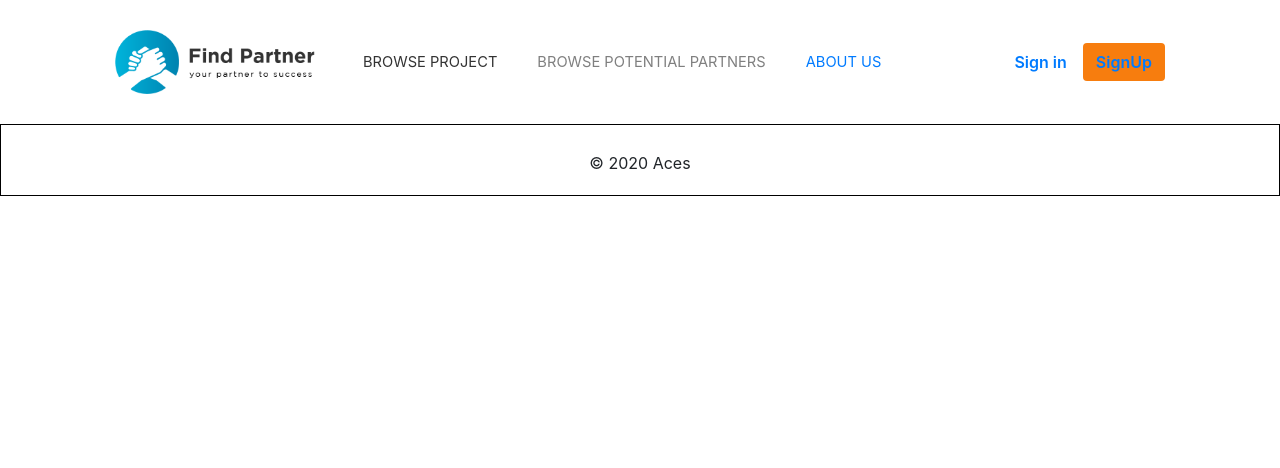
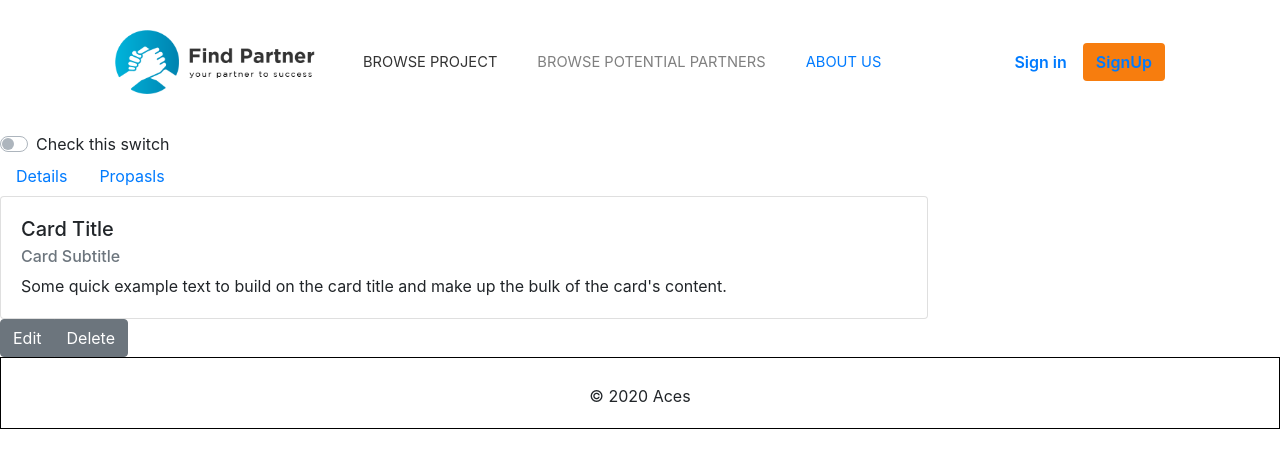
Before and after one commit to aces-developers/findPartner-Front, a React (Create React App) app: page /project in a window 1280 px wide. Shown: the top 468 px of the page. Built offline with nearby package versions, Linux system fonts and the light colour scheme.

Commit message:
detailed project owner

```diff
--- a/src/App.js
+++ b/src/App.js
@@ -19,9 +19,12 @@ import CompleteSignup from './Component/accountInfo/accountInfo'
 import AboutUs from './Component/about/about'
 import Footer from './Component/footer/footer'
 import Dashboard from './Component/dashboard/dashboard'
+import DetailedProject from './Component/detailedProject-owner/detailedProject'
 
 import {setAccount} from "./store/users/users.store"
 import useBeforeFirstRender from '../src/hooks/componentWillMount'
+import detailedProject from "./Component/detailedProject-owner/detailedProject";
+
 
 const MyComponent = () => {
   const dispatch = useDispatch();
@@ -104,6 +107,7 @@ function AppWrapper() {
             <Route path="/SignUp" component={SignUp} />
             <Route path="/Regisration" component={CompleteSignup} />
             <Route path="/AboutUs" component={AboutUs} />
+            <Route path="/project" component={detailedProject} />
 
           </Switch>
           <Footer/>
--- /dev/null
+++ b/src/Component/detailedProject-owner/detailedProject.js
@@ -0,0 +1,62 @@
+import React, { useEffect, useState } from 'react'
+import { connect, useDispatch } from 'react-redux'
+import { Nav,Form } from "react-bootstrap"
+import { Details } from "./details"
+import { Propsals } from './propsals'
+
+
+
+export const DetailedProject = (props) => {
+
+    function Page() {
+        if (view) {
+            return <Details />
+        }
+        else {
+            return <Propsals />
+        }
+    }
+
+    const [view, setview] = useState(true)
+    const openDetails = () => { setview(true) }
+    const openProposals = () => { setview(false) }
+    return (
+        <>
+            <h2>{props.match.params.id}</h2>
+            <Form>
+                <Form.Check
+                    type="switch"
+                    id="custom-switch"
+                    label="Check this switch"
+                />
+            </Form>
+            <Nav variant="pills" defaultActiveKey="/home">
+                <Nav.Item>
+                    <Nav.Link onClick={openDetails}>Details</Nav.Link>
+                </Nav.Item>
+                <Nav.Item>
+                    <Nav.Link onClick={openProposals}>Propasls</Nav.Link>
+                </Nav.Item>
+                {/* <Nav.Item>
+                    <Nav.Link eventKey="disabled" disabled>
+                        Disabled
+                  </Nav.Link>
+                </Nav.Item> */}
+            </Nav>
+
+
+            <Page />
+        </>
+    )
+}
+
+
+
+const mapStateToProps = (state) => ({
+    details: state.projects.projectDetails,
+
+})
+
+
+
+export default connect(mapStateToProps)(DetailedProject)
--- /dev/null
+++ b/src/Component/detailedProject-owner/details.js
@@ -0,0 +1,34 @@
+import React, { Component } from 'react'
+import { Button,Card,ButtonGroup } from 'react-bootstrap'
+import { connect, useDispatch } from 'react-redux'
+
+
+export const Details = () => {
+    return (
+        <><Card style={{ width: '58rem' }}>
+            <Card.Body>
+                <Card.Title>Card Title</Card.Title>
+                <Card.Subtitle className="mb-2 text-muted">Card Subtitle</Card.Subtitle>
+                <Card.Text>
+                    Some quick example text to build on the card title and make up the bulk of
+                    the card's content.
+          </Card.Text>
+
+            </Card.Body>
+        </Card>
+            <ButtonGroup aria-label="Basic example">
+                <Button variant="secondary">Edit</Button>
+                <Button variant="secondary">Delete</Button>
+            </ButtonGroup>
+        </>
+    )
+}
+
+const mapStateToProps = (state) => ({
+    details: state.projects.projectDetails,
+
+})
+
+
+
+export default connect(mapStateToProps)(Details)
--- /dev/null
+++ b/src/Component/detailedProject-owner/propsals.js
@@ -0,0 +1,29 @@
+import React, { Component } from 'react'
+import { Card } from 'react-bootstrap'
+import { connect, useDispatch } from 'react-redux'
+
+
+export const Propsals = () => {
+    return (
+        <><Card style={{ width: '18rem' }}>
+            <Card.Body>
+                <Card.Title>Card Title</Card.Title>
+                <Card.Subtitle className="mb-2 text-muted">Card Subtitle</Card.Subtitle>
+                <Card.Text>
+                    Some quick example text to build on the card title and make up the bulk of
+                    the card's content.
+          </Card.Text>
+            </Card.Body>
+        </Card>
+
+        </>
+    )
+}
+
+const mapStateToProps = (state) => ({
+
+})
+
+
+
+export default connect(mapStateToProps)(Propsals)
--- a/src/Component/projects/p-Card.js
+++ b/src/Component/projects/p-Card.js
@@ -1,8 +1,21 @@
 import React from 'react'
+import {connect,useDispatch} from "react-redux"
 import { Card, Button, Row, Col, Image } from 'react-bootstrap'
-export default function Project(props) {
+import {setDetails} from "../../store/projects/project.store"
+import { Link, Redirect } from 'react-router-dom'
+ function Project(props) {
+
+    const dispatch = useDispatch()
+
+    const GoToDetails = (id)=>{
+        id = props.Item._id
+        console.log(id)
+        dispatch(setDetails(props.Item))
+
+    }
     return (
         <>
+
     <Card style={{ width: '25rem' }}>
         <Card.Body>
     <Card.Title>{props.Item.title}</Card.Title>
@@ -13,9 +26,16 @@ export default function Project(props) {
             <Card.Text>
             {props.Item.description}
         </Card.Text>
-            <Button variant="primary">Go somewhere</Button>
+            <Button   onClick={GoToDetails} variant="primary"><Link to={`/project/:${props.Item._id}`} >Details</Link></Button>
         </Card.Body>
     </Card>
     </>
     );
 }
+const mapStateToProps = (state) => ({
+    details: state.projects.projectDetails,
+})
+
+
+
+export default connect(mapStateToProps)(Project)
--- a/src/Component/projects/projects.js
+++ b/src/Component/projects/projects.js
@@ -87,9 +87,9 @@ function Project(props) {
                         </div>
                     }
                 </Form>
-                {props.searchResult.map((item) => {
+                {props.searchResult.map((item,idx) => {
                     return (
-                        <div style={{ float: "left", margin: "30px", padding: "10px" }}>
+                        <div key={idx} style={{ float: "left", margin: "30px", padding: "10px" }}>
                             <PCard Item={item} />
                         </div>
                     );
--- a/src/store/projects/project.store.js
+++ b/src/store/projects/project.store.js
@@ -6,6 +6,7 @@ const projects = createSlice({
     projects: [],
     searchResult: [],
     newproject:[],
+    projectDetails:[],
     Modal: false,
     sessionToken:''
   },
@@ -29,6 +30,10 @@ const projects = createSlice({
     setSession(state, action) {
       console.log("setNewProject =====>", action);
       state.sessionToken = action.payload;
+    },
+    setDetails(state, action) {
+      console.log("setDetails =====>", action);
+      state.projectDetails = action.payload;
     },
   },
 });
@@ -104,5 +109,5 @@ const bodyParameters = bod
       console.log(error);
     });
 };
-export const { setProjects, setSearchResult,setNewProject,setModal,setSession} = projects.actions;
+export const { setProjects, setSearchResult,setNewProject,setModal,setSession,setDetails} = projects.actions;
 export default projects.reducer;
```
